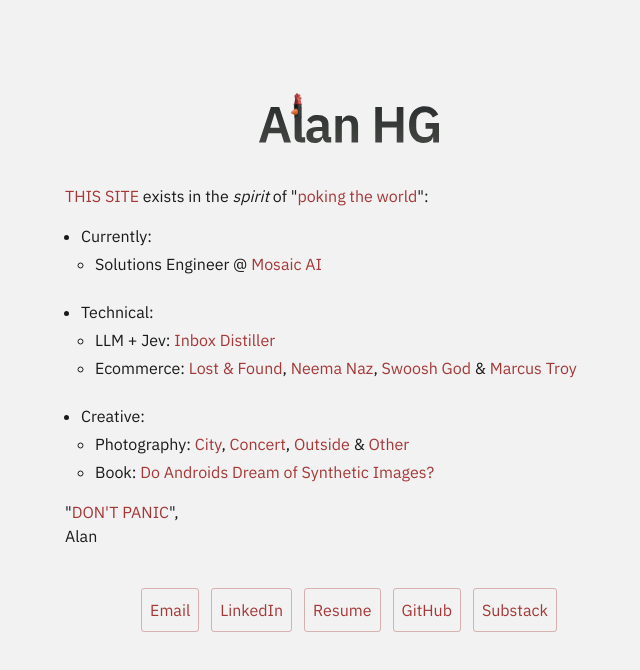
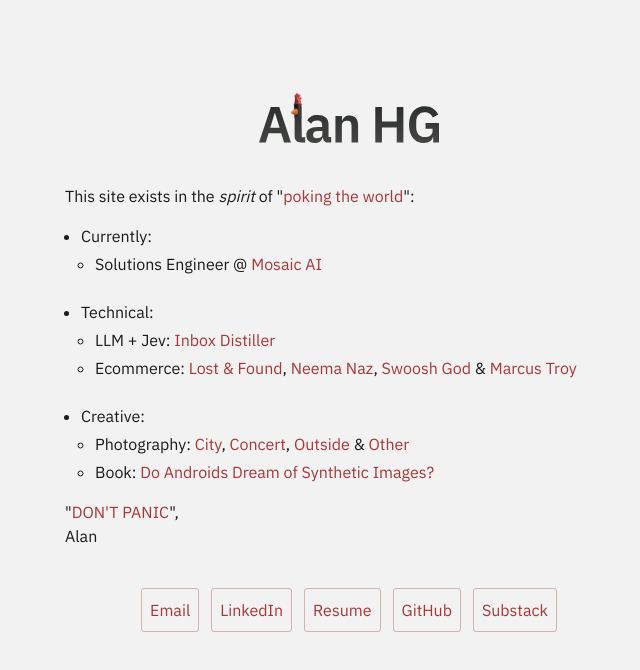
Before and after one commit to hg-alan/alanhgcom, a Next.js app: page / in a window 1280 px wide. Shown: the top 670 px of the page, without its empty margins (291-931 px from the left). Built offline with nearby package versions, Linux system fonts and the light colour scheme.

Commit message:
Revert "Add approved art-reference links and accessible previews"
This reverts commit 1a8df27c372c30d719f62831960180198a5930e4.

```diff
--- a/src/app/components/ArtReference.tsx
+++ /dev/null
@@ -1,78 +0,0 @@
-"use client";
-
-import Image from "next/image";
-import { useEffect, useState } from "react";
-
-type ArtReferenceProps = {
-  children: string;
-  href: string;
-  image: string;
-  description: string;
-};
-
-export default function ArtReference({ children, href, image, description }: ArtReferenceProps) {
-  const [open, setOpen] = useState(false);
-  const [failed, setFailed] = useState(false);
-  const [above, setAbove] = useState(false);
-  const [previewHeight, setPreviewHeight] = useState(220);
-
-  useEffect(() => {
-    if (!open) return;
-    const dismiss = (event: KeyboardEvent) => {
-      if (event.key === "Escape") setOpen(false);
-    };
-    const close = () => setOpen(false);
-    window.addEventListener("keydown", dismiss);
-    window.addEventListener("resize", close);
-    return () => {
-      window.removeEventListener("keydown", dismiss);
-      window.removeEventListener("resize", close);
-    };
-  }, [open]);
-
-  const canPreview = () => window.matchMedia("(hover: hover) and (pointer: fine)").matches;
-  const showPreview = (element: HTMLElement) => {
-    const rect = element.getBoundingClientRect();
-    const below = window.innerHeight - rect.bottom;
-    const showAbove = below < 228 && rect.top > below;
-    const available = Math.min(220, (showAbove ? rect.top : below) - 8);
-    if (available < 48) return;
-    setAbove(showAbove);
-    setPreviewHeight(available);
-    setOpen(true);
-  };
-
-  return (
-    <span
-      className="art-reference"
-      onPointerEnter={(event) => {
-        if (event.pointerType === "mouse" && canPreview()) showPreview(event.currentTarget);
-      }}
-      onPointerLeave={() => setOpen(false)}
-      onFocus={(event) => {
-        if (canPreview() && event.target.matches(":focus-visible")) showPreview(event.currentTarget);
-      }}
-      onBlur={() => setOpen(false)}
-    >
-      <a href={href} target="_blank" rel="noopener noreferrer">
-        {children}
-        <span className="art-reference-description"> — {description}; opens in a new tab</span>
-      </a>
-      {open && !failed && (
-        <span className={`art-reference-preview${above ? " art-reference-preview-above" : ""}`} aria-hidden="true">
-          <Image
-            src={image}
-            alt=""
-            width={280}
-            height={200}
-            unoptimized
-            loading="eager"
-            referrerPolicy="no-referrer"
-            style={{ maxHeight: previewHeight }}
-            onError={() => setFailed(true)}
-          />
-        </span>
-      )}
-    </span>
-  );
-}
--- a/src/app/components/RichText.tsx
+++ b/src/app/components/RichText.tsx
@@ -1,18 +1,10 @@
 import Link from "next/link";
-import ArtReference from "./ArtReference";
 
 export default function RichText() {
   return (
     <article className="home-content">
       <p>
-        <ArtReference
-          href="https://www.untappedcities.com/banksy-in-nyc-day-27-this-site-contains-blocked-messages-in-greenpoint-after-ny-times-rejects-his-op-ed/"
-          image="https://storage.ghost.io/c/3e/3b/3e3b259f-e5a2-4287-97e8-4888d22daaef/content/images/wp-content/uploads/2013/11/this-site-contains-blocked-messages-bob-cooley_banksy-oct27-131027_064.jpg"
-          description="Banksy's This Site Contains Blocked Messages, photographed by Bob Cooley, on Untapped New York"
-        >
-          THIS SITE
-        </ArtReference>{" "}
-        exists in the <em>spirit</em> of &quot;
+        This site exists in the <em>spirit</em> of &quot;
         <Link
           href="https://youtu.be/kYfNvmF0Bqw?t=53"
           rel="noopener noreferrer"
@@ -113,13 +105,13 @@
 
       <p className="home-signoff">
         <span>&quot;</span>
-        <ArtReference
+        <Link
           href="https://www.dont-panic.cc/capi/wp-content/uploads/2018/02/40110298232_4e9c412936_o.jpg"
-          image="https://www.dont-panic.cc/capi/wp-content/uploads/2018/02/40110298232_4e9c412936_o.jpg"
-          description="DON'T PANIC image"
+          rel="noopener noreferrer"
+          target="_blank"
         >
-          {"DON'T PANIC"}
-        </ArtReference>
+          DON&apos;T PANIC
+        </Link>
         <span>&quot;</span>,
         <br />{" "}
         Alan
--- a/src/app/globals.css
+++ b/src/app/globals.css
@@ -229,54 +229,6 @@
   outline-offset: 2px;
 }
 
-.art-reference {
-  position: relative;
-  display: inline-block;
-}
-
-.art-reference-description {
-  position: absolute;
-  width: 1px;
-  height: 1px;
-  padding: 0;
-  margin: -1px;
-  overflow: hidden;
-  clip-path: inset(50%);
-  white-space: nowrap;
-}
-
-.art-reference-preview {
-  position: absolute;
-  z-index: 10;
-  top: 100%;
-  left: 0;
-  width: min(280px, calc(100vw - 2rem));
-  padding-top: 0.5rem;
-  line-height: 0;
-}
-
-.art-reference-preview img {
-  display: block;
-  width: 100%;
-  height: auto;
-  max-height: 220px;
-  object-fit: contain;
-  object-position: left top;
-}
-
-.art-reference-preview-above {
-  top: auto;
-  bottom: 100%;
-  padding-top: 0;
-  padding-bottom: 0.5rem;
-}
-
-@media (hover: none), (pointer: coarse) {
-  .art-reference-preview {
-    display: none;
-  }
-}
-
 /* Icon link styles */
 .link-icon {
   display: inline-block;
```
Also changed, not shown: 2 other files (tests, documents, lock files or other folders).
